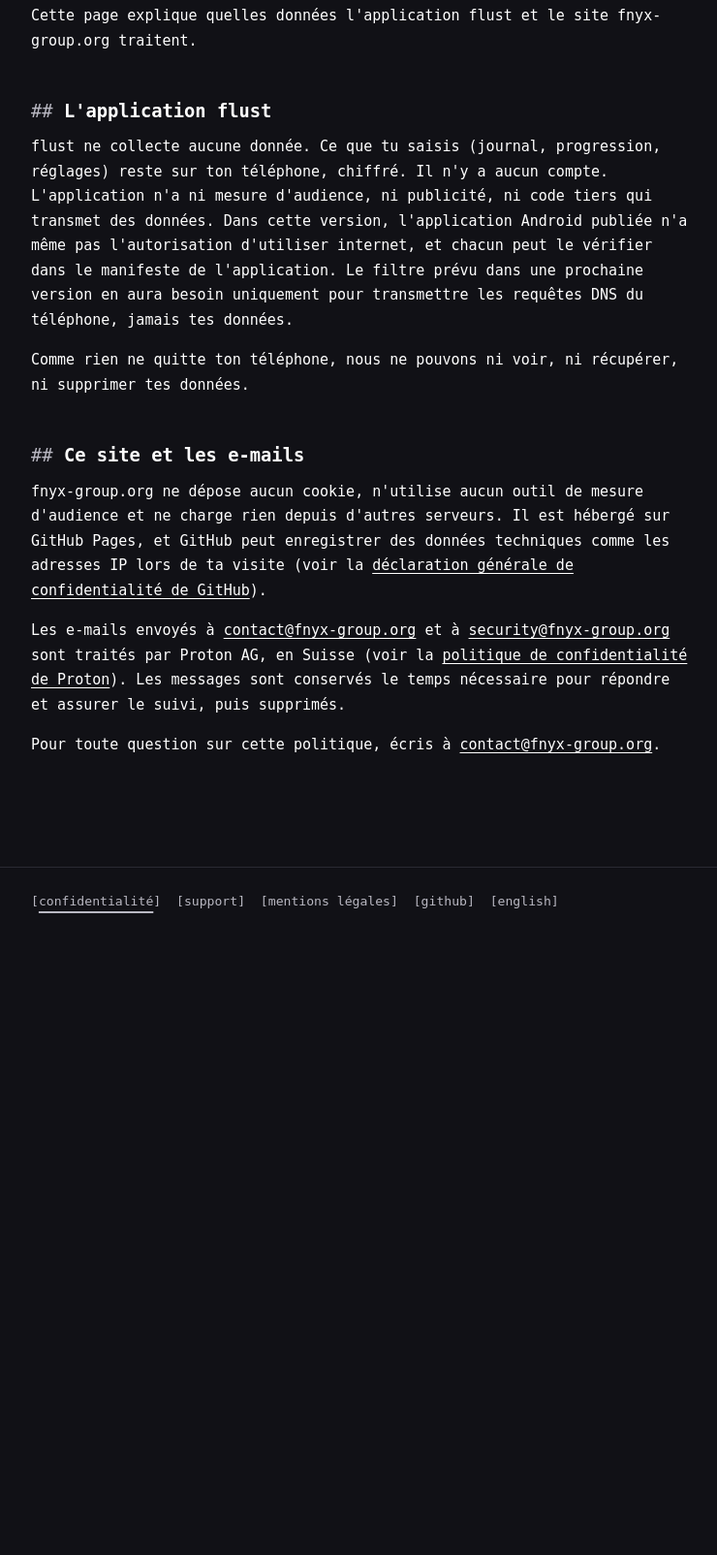
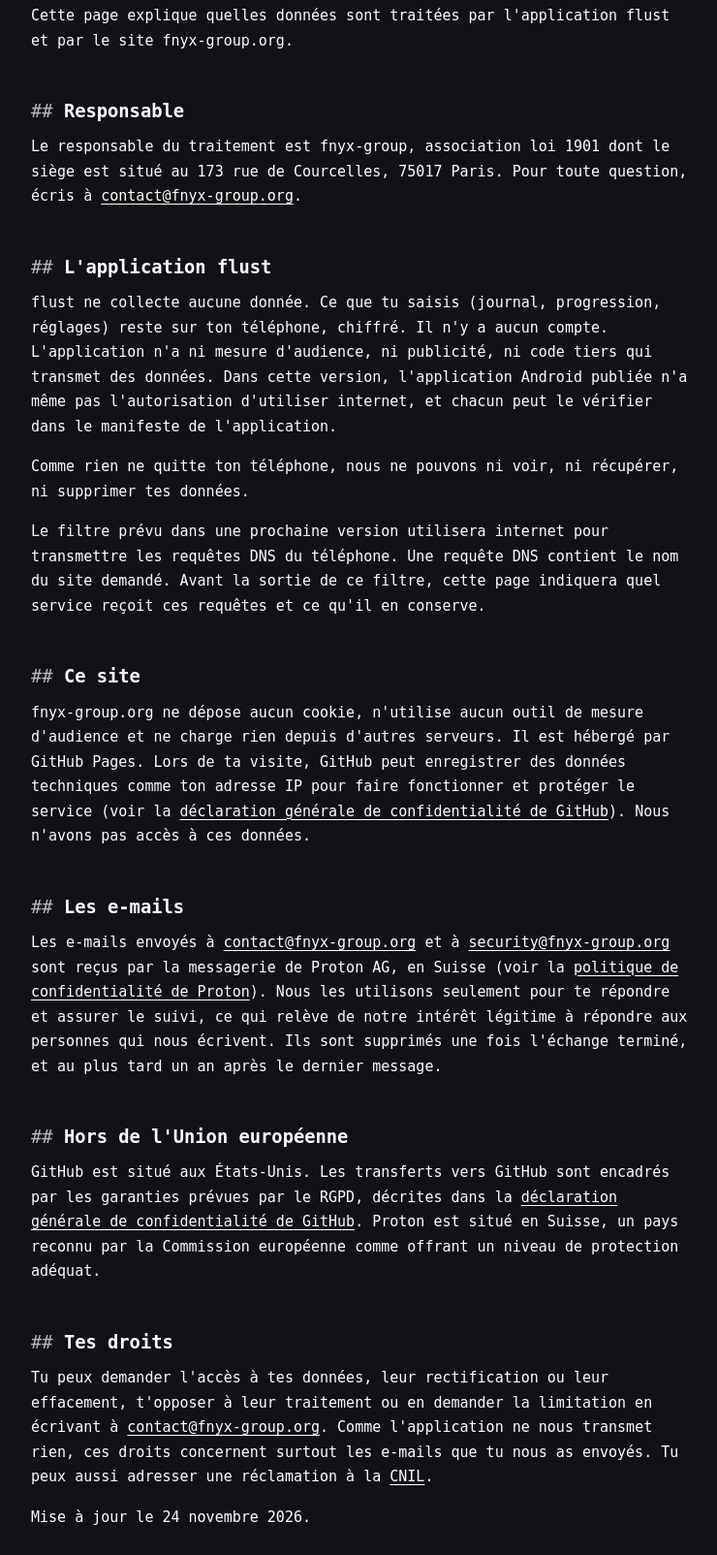
Before and after one commit to fnyx-group/website, a plain HTML site: page confidentialite/index.html in a window 1280 px wide. Shown: the part 196-1800 px from the top of the page at 97% size, without its empty margins (268-1008 px from the left). Before the commit the page ends 1169 px from the top, so only its background shows below. Drawn offline with Linux system fonts and the light colour scheme.

Commit message:
feat: name the association in the privacy and legal pages (#7)

```diff
--- a/confidentialite/index.html
+++ b/confidentialite/index.html
@@ -52,16 +52,28 @@
 
 <main id="main" class="wrap">
   <h1>Politique de confidentialité</h1>
-  <p>Cette page explique quelles données l'application flust et le site fnyx-group.org traitent.</p>
+  <p>Cette page explique quelles données sont traitées par l'application flust et par le site fnyx-group.org.</p>
+
+  <h2>Responsable</h2>
+  <p>Le responsable du traitement est fnyx-group, association loi 1901 dont le siège est situé au 173 rue de Courcelles, 75017 Paris. Pour toute question, écris à <a href="mailto:contact@fnyx-group.org">contact@fnyx-group.org</a>.</p>
 
   <h2>L'application flust</h2>
-  <p>flust ne collecte aucune donnée. Ce que tu saisis (journal, progression, réglages) reste sur ton téléphone, chiffré. Il n'y a aucun compte. L'application n'a ni mesure d'audience, ni publicité, ni code tiers qui transmet des données. Dans cette version, l'application Android publiée n'a même pas l'autorisation d'utiliser internet, et chacun peut le vérifier dans le manifeste de l'application. Le filtre prévu dans une prochaine version en aura besoin uniquement pour transmettre les requêtes DNS du téléphone, jamais tes données.</p>
+  <p>flust ne collecte aucune donnée. Ce que tu saisis (journal, progression, réglages) reste sur ton téléphone, chiffré. Il n'y a aucun compte. L'application n'a ni mesure d'audience, ni publicité, ni code tiers qui transmet des données. Dans cette version, l'application Android publiée n'a même pas l'autorisation d'utiliser internet, et chacun peut le vérifier dans le manifeste de l'application.</p>
   <p>Comme rien ne quitte ton téléphone, nous ne pouvons ni voir, ni récupérer, ni supprimer tes données.</p>
+  <p>Le filtre prévu dans une prochaine version utilisera internet pour transmettre les requêtes DNS du téléphone. Une requête DNS contient le nom du site demandé. Avant la sortie de ce filtre, cette page indiquera quel service reçoit ces requêtes et ce qu'il en conserve.</p>
 
-  <h2>Ce site et les e-mails</h2>
-  <p>fnyx-group.org ne dépose aucun cookie, n'utilise aucun outil de mesure d'audience et ne charge rien depuis d'autres serveurs. Il est hébergé sur GitHub Pages, et GitHub peut enregistrer des données techniques comme les adresses IP lors de ta visite (voir la <a href="https://docs.github.com/en/site-policy/privacy-policies/github-general-privacy-statement" hreflang="en">déclaration générale de confidentialité de GitHub</a>).</p>
-  <p>Les e-mails envoyés à <a href="mailto:contact@fnyx-group.org">contact@fnyx-group.org</a> et à <a href="mailto:security@fnyx-group.org">security@fnyx-group.org</a> sont traités par Proton AG, en Suisse (voir la <a href="https://proton.me/legal/privacy" hreflang="en">politique de confidentialité de Proton</a>). Les messages sont conservés le temps nécessaire pour répondre et assurer le suivi, puis supprimés.</p>
-  <p>Pour toute question sur cette politique, écris à <a href="mailto:contact@fnyx-group.org">contact@fnyx-group.org</a>.</p>
+  <h2>Ce site</h2>
+  <p>fnyx-group.org ne dépose aucun cookie, n'utilise aucun outil de mesure d'audience et ne charge rien depuis d'autres serveurs. Il est hébergé par GitHub Pages. Lors de ta visite, GitHub peut enregistrer des données techniques comme ton adresse IP pour faire fonctionner et protéger le service (voir la <a href="https://docs.github.com/en/site-policy/privacy-policies/github-general-privacy-statement" hreflang="en">déclaration générale de confidentialité de GitHub</a>). Nous n'avons pas accès à ces données.</p>
+
+  <h2>Les e-mails</h2>
+  <p>Les e-mails envoyés à <a href="mailto:contact@fnyx-group.org">contact@fnyx-group.org</a> et à <a href="mailto:security@fnyx-group.org">security@fnyx-group.org</a> sont reçus par la messagerie de Proton AG, en Suisse (voir la <a href="https://proton.me/legal/privacy" hreflang="en">politique de confidentialité de Proton</a>). Nous les utilisons seulement pour te répondre et assurer le suivi, ce qui relève de notre intérêt légitime à répondre aux personnes qui nous écrivent. Ils sont supprimés une fois l'échange terminé, et au plus tard un an après le dernier message.</p>
+
+  <h2>Hors de l'Union européenne</h2>
+  <p>GitHub est situé aux États-Unis. Les transferts vers GitHub sont encadrés par les garanties prévues par le RGPD, décrites dans la <a href="https://docs.github.com/en/site-policy/privacy-policies/github-general-privacy-statement" hreflang="en">déclaration générale de confidentialité de GitHub</a>. Proton est situé en Suisse, un pays reconnu par la Commission européenne comme offrant un niveau de protection adéquat.</p>
+
+  <h2>Tes droits</h2>
+  <p>Tu peux demander l'accès à tes données, leur rectification ou leur effacement, t'opposer à leur traitement ou en demander la limitation en écrivant à <a href="mailto:contact@fnyx-group.org">contact@fnyx-group.org</a>. Comme l'application ne nous transmet rien, ces droits concernent surtout les e-mails que tu nous as envoyés. Tu peux aussi adresser une réclamation à la <a href="https://www.cnil.fr">CNIL</a>.</p>
+  <p>Mise à jour le 24 novembre 2026.</p>
 </main>
 
 <footer class="site-footer">
```
Also changed, not shown: en/legal/index.html (+1 -1 lines), en/privacy/index.html (+18 -6 lines), mentions-legales/index.html (+1 -1 lines).
